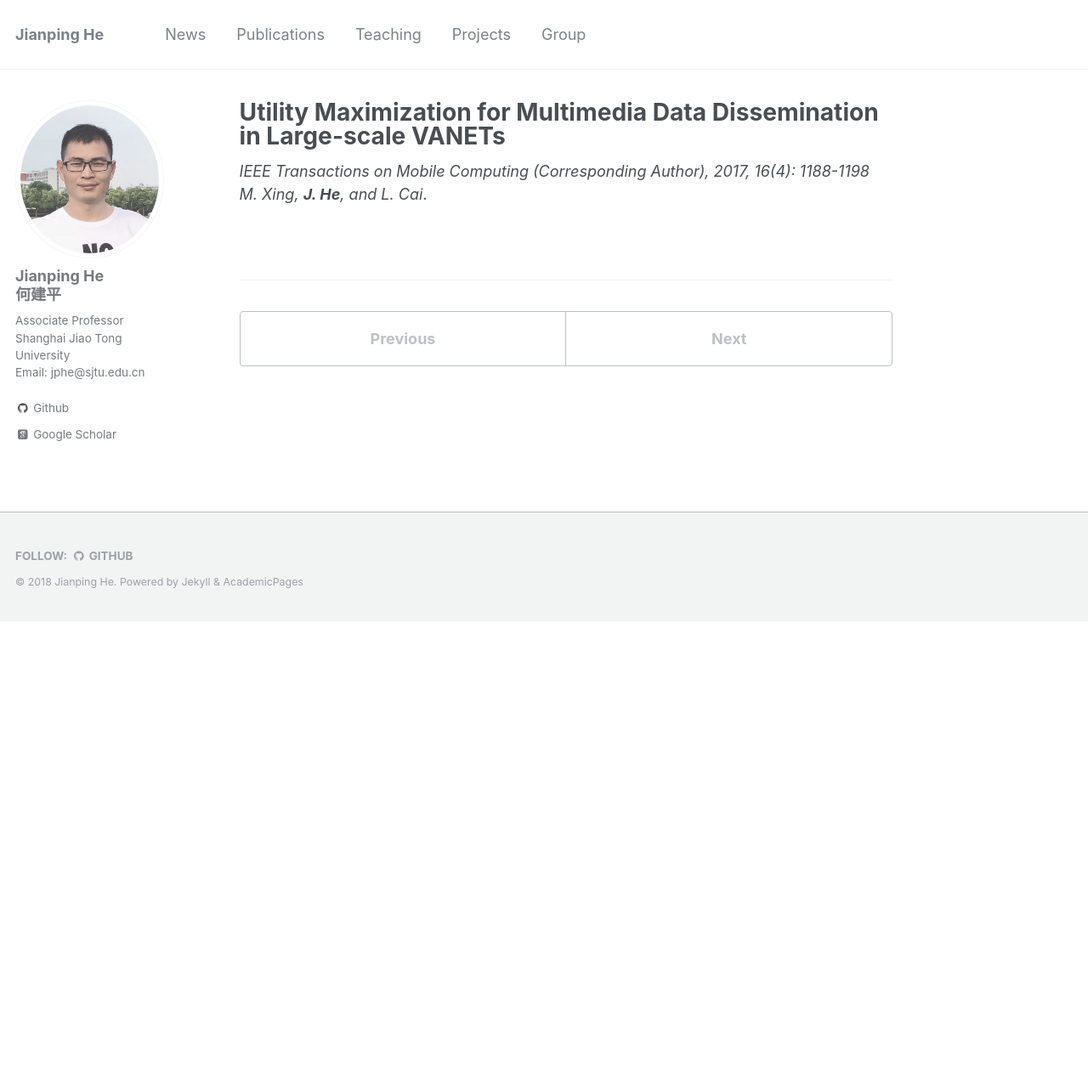
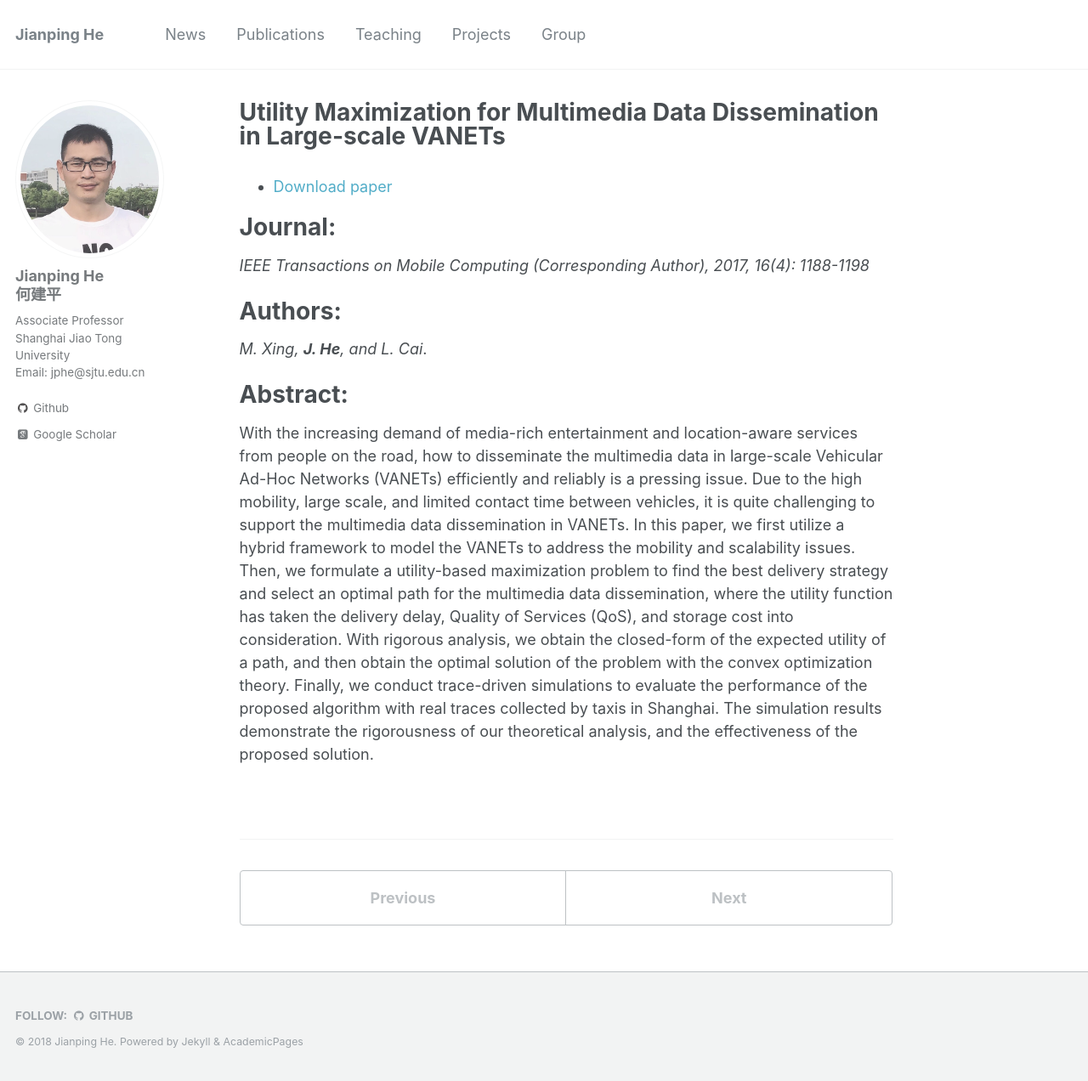
Before and after one commit to jiangshuozz/Jianping-He.github.io, a Jekyll site: the page built from _publications/2017-06-20-Utility-Maximization-for-Multimedia-Data-Dissemination.md, in a window 1280 px wide and 1272 px high. Shown: the whole window at 85% size. Built offline with Jekyll 4.4.1, drawn with Linux system fonts in a browser that asks for light colours; some web fonts are replaced.

Commit message:
Update 2017-06-20-Utility-Maximization-for-Multimedia-Data-Dissemination.md

```diff
--- a/_publications/2017-06-20-Utility-Maximization-for-Multimedia-Data-Dissemination.md
+++ b/_publications/2017-06-20-Utility-Maximization-for-Multimedia-Data-Dissemination.md
@@ -8,5 +8,17 @@ venue: '--'
 #paperurl: ''
 #citation: ''
 ---
+
+- [Download paper](https://ieeexplore.ieee.org/abstract/document/7494982/)
+
+Journal:
+===
 *IEEE Transactions on Mobile Computing (Corresponding Author), 2017, 16(4): 1188-1198*
+
+Authors:
+===
 *M. Xing, **J. He**, and L. Cai*.
+
+Abstract:
+===
+With the increasing demand of media-rich entertainment and location-aware services from people on the road, how to disseminate the multimedia data in large-scale Vehicular Ad-Hoc Networks (VANETs) efficiently and reliably is a pressing issue. Due to the high mobility, large scale, and limited contact time between vehicles, it is quite challenging to support the multimedia data dissemination in VANETs. In this paper, we first utilize a hybrid framework to model the VANETs to address the mobility and scalability issues. Then, we formulate a utility-based maximization problem to find the best delivery strategy and select an optimal path for the multimedia data dissemination, where the utility function has taken the delivery delay, Quality of Services (QoS), and storage cost into consideration. With rigorous analysis, we obtain the closed-form of the expected utility of a path, and then obtain the optimal solution of the problem with the convex optimization theory. Finally, we conduct trace-driven simulations to evaluate the performance of the proposed algorithm with real traces collected by taxis in Shanghai. The simulation results demonstrate the rigorousness of our theoretical analysis, and the effectiveness of the proposed solution.
```
